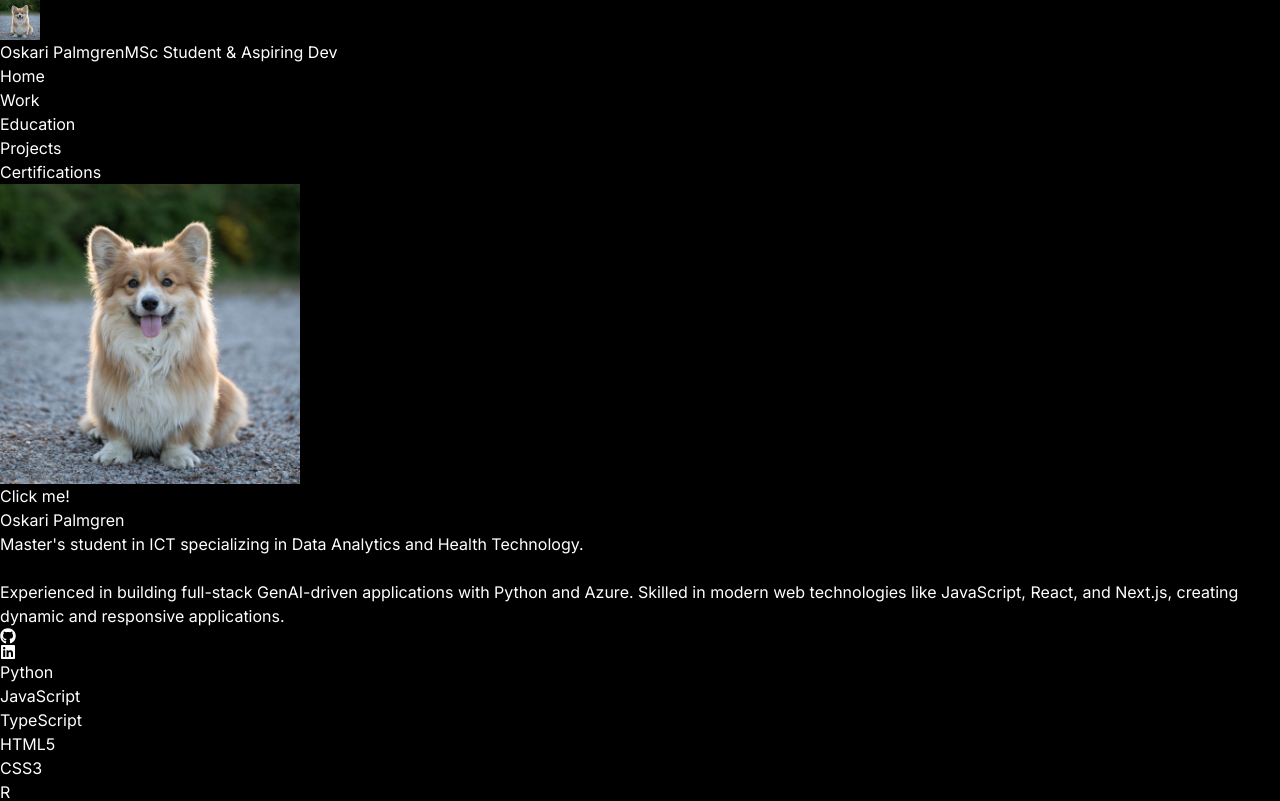
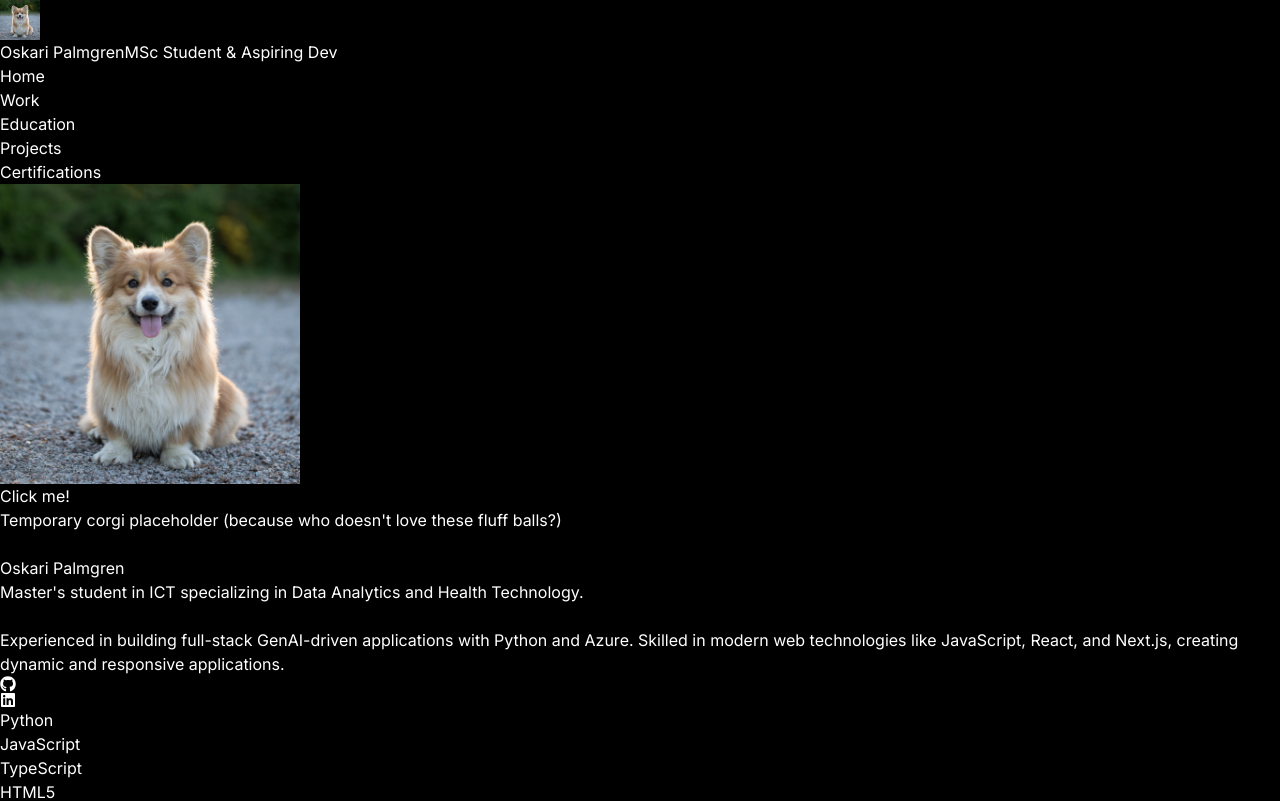
Before and after one commit to Palmgrenoskari/portfolio-site, a Next.js app: page / in a window 1280 px wide. Shown: the top 801 px of the page. Built offline with nearby package versions, Linux system fonts and the light colour scheme.

Commit message:
add a subtle corgi placeholder note

```diff
--- a/src/app/page.tsx
+++ b/src/app/page.tsx
@@ -29,6 +29,11 @@ export default function Home() {
   return (
     <div className="flex flex-col items-center">
       <WiseProfilePicture />
+      <p className="text-xs text-gray-500 mt-2 text-center italic">
+        Temporary corgi placeholder (because who doesn't love these fluff
+        balls?)
+      </p>
+      <br />
       <h1 className="text-4xl font-bold mb-4">Oskari Palmgren</h1>
       <p className="text-xl text-gray-300 mb-6 text-center max-w-3xl">
         Master's student in ICT specializing in Data Analytics and Health
```
